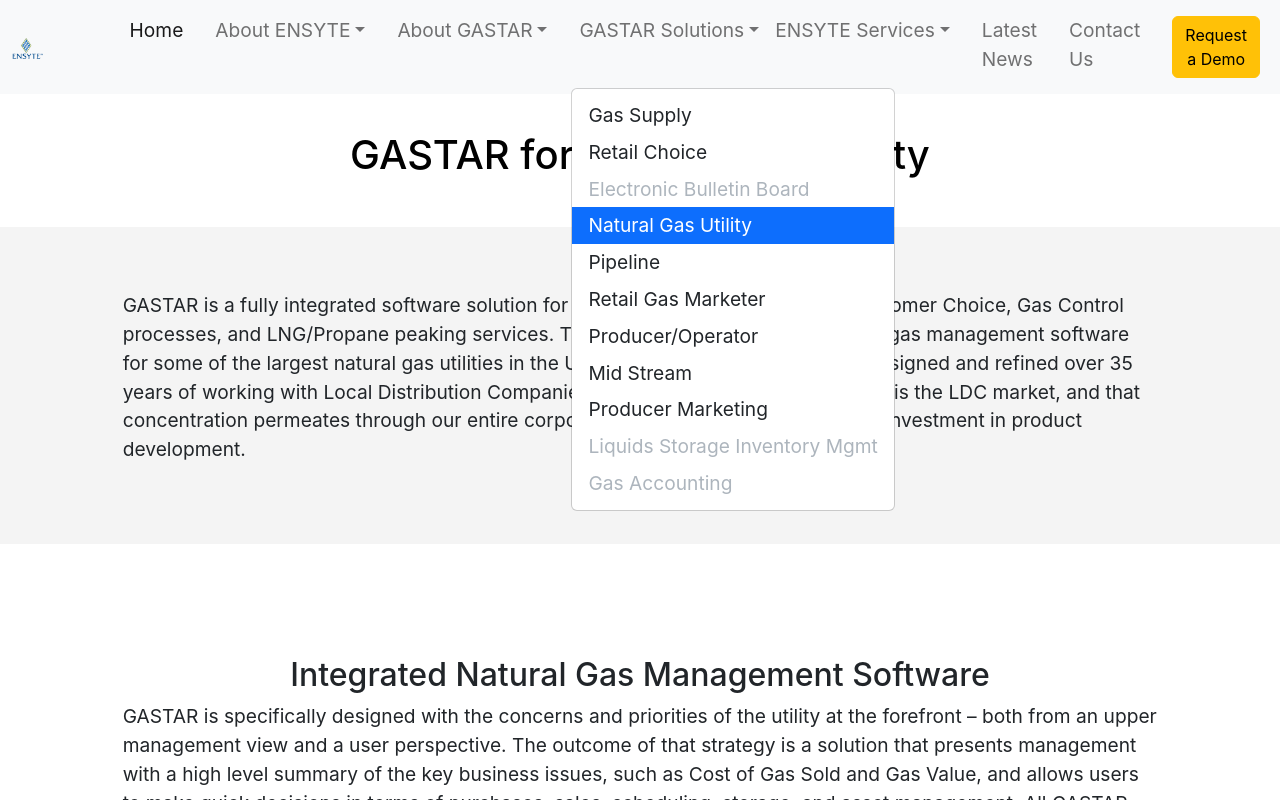
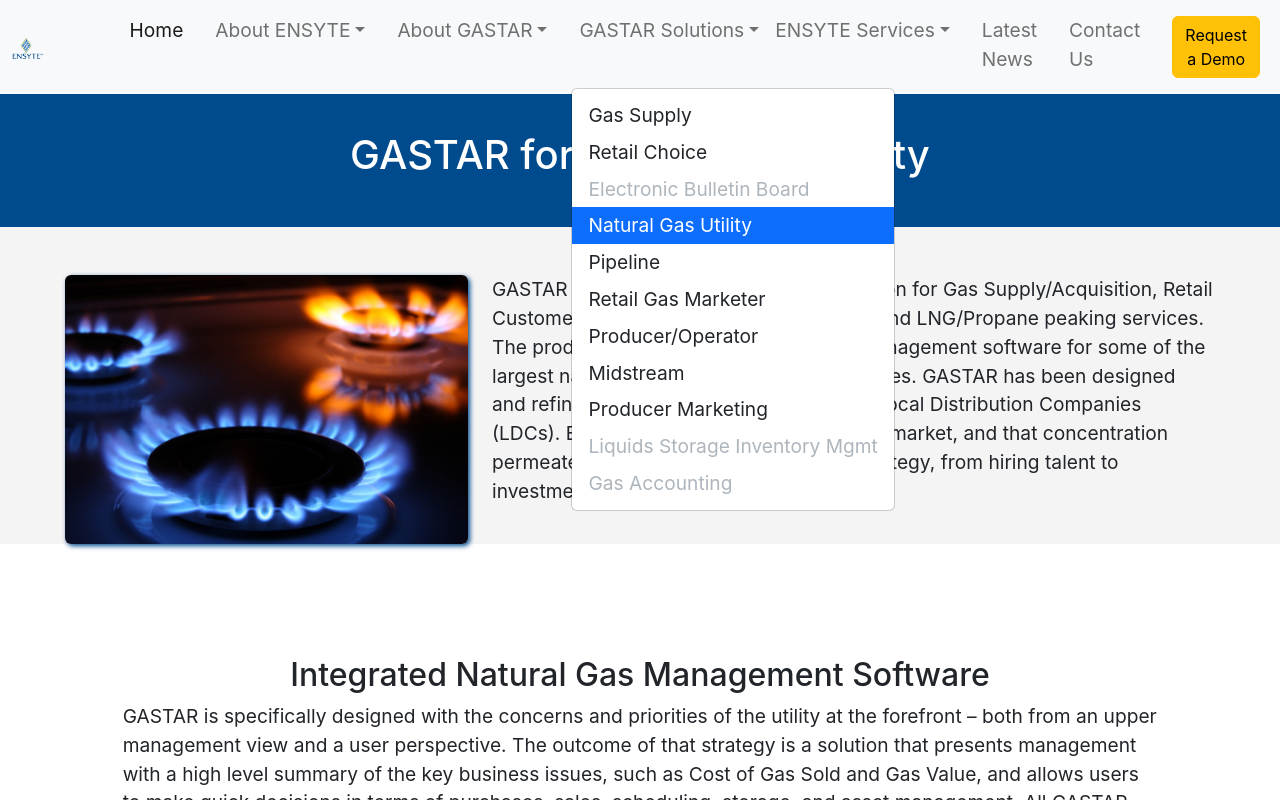
Before and after one commit to JeffGoji/React-Ensyte-Website, a React (Create React App) app: page /gastar-natural-gas in a window 1280 px wide. Both pictures are taken after a click on the button "GASTAR Solutions". Shown: the top 800 px of the page. Built offline with nearby package versions, Linux system fonts and the light colour scheme.

Commit message:
updated GASTAR solutions pages

```diff
--- a/src/components/GastarSolutions/Midstream.js
+++ b/src/components/GastarSolutions/Midstream.js
@@ -12,8 +12,8 @@ const Midstream = () => {
 
     return (
         <div className="container-fluid">
-            <div className="row">
-                <h1 className="text-center mt-5 mb-5">GASTAR for Midstream</h1>
+            <div className="row blue-bg">
+                <h1 className="text-center mt-5 mb-5 text-white">GASTAR for Midstream</h1>
             </div>
             <div className="row justify-content-center bg-lighter-grey mt-5 mb-5">
                 <div className="col-lg-3 col-sm-12 text-center">
--- a/src/components/GastarSolutions/Natgas.js
+++ b/src/components/GastarSolutions/Natgas.js
@@ -19,7 +19,7 @@ function Natgas() {
                     <img src={image1} alt="Product" className=' img-fluid mt-3 mb-3 rounded imgShadow' />
                 </div>
                 <div className="col-lg-6 col-md-12 col-sm-12 text-justify mt-5 text-center">
-                    <p className="mt-5">GASTAR provides an integrated approach to computing producer netback settlements to well working interest owners, complete with a Sales Module. The complete system handles natural gas, oil, and Natural Gas Liquids (NGLs).</p>
+                    <p className="mt-5 text-start">GASTAR provides an integrated approach to computing producer netback settlements to well working interest owners, complete with a Sales Module. The complete system handles natural gas, oil, and Natural Gas Liquids (NGLs).</p>
                 </div>
             </div>
             <div className="row justify-content-center mt-5 mb-5">
--- a/src/components/GastarSolutions/NaturalGas.js
+++ b/src/components/GastarSolutions/NaturalGas.js
@@ -1,7 +1,7 @@
 import { useEffect } from "react";
 import { NavLink } from 'react-router-dom'
 
-
+import image1 from '../../assets/img/NaturalGasUtility.jpg'
 
 function NaturalGas() {
 
@@ -11,15 +11,15 @@ function NaturalGas() {
 
     return (
         <div className="container-fluid bg-white">
-            <div className="row">
-                <h1 className="text-center mt-5 mb-5 text-black">GASTAR for Natural Gas Utility</h1>
+            <div className="row blue-bg">
+                <h1 className="text-center mt-5 mb-5 text-white">GASTAR for Natural Gas Utility</h1>
             </div>
             <div className="row justify-content-center bg-lighter-grey mb-5">
-                {/* <div className="col-lg-6 col-sm-12 text-center">
-                    <img src={image1} alt="Product" className=' img-fluid' />
-                </div> */}
-                <div className="col-lg-10 col-md-12 col-sm-12 text-justify p-3 mb-5 mt-5">
-                    <p>GASTAR is a fully integrated software solution for Gas Supply/Acquisition, Retail Customer Choice, Gas Control processes, and LNG/Propane peaking services. The product is the preferred natural gas management software for some of the largest natural gas utilities in the United States. GASTAR has been designed and refined over 35 years of working with Local Distribution Companies (LDCs). ENSYTE’s primary focus is the LDC market, and that concentration permeates through our entire corporate strategy, from hiring talent to investment in product development.
+                <div className="col-lg-4 col-sm-12 text-center">
+                    <img src={image1} alt="Gas Utility" className=' img-fluid rounded imgShadow mt-5' style={{ maxHeight: "400px" }} />
+                </div>
+                <div className="col-lg-7 col-md-12 col-sm-12 text-justify">
+                    <p className="mt-5">GASTAR is a fully integrated software solution for Gas Supply/Acquisition, Retail Customer Choice, Gas Control processes, and LNG/Propane peaking services. The product is the preferred natural gas management software for some of the largest natural gas utilities in the United States. GASTAR has been designed and refined over 35 years of working with Local Distribution Companies (LDCs). ENSYTE’s primary focus is the LDC market, and that concentration permeates through our entire corporate strategy, from hiring talent to investment in product development.
                     </p>
                 </div>
             </div>
--- a/src/components/GastarSolutions/Producer.js
+++ b/src/components/GastarSolutions/Producer.js
@@ -11,7 +11,7 @@ const Producer = () => {
 
     return (
         <div className="container-fluid">
-            <div className="row">
+            <div className="row blue-bg text-white">
                 <h1 className="text-center mt-5 mb-5">GASTAR for Upstream Production</h1>
             </div>
             <div className="row justify-content-center bg-lighter-grey mt-5 mb-5">
--- a/src/components/GastarSolutions/RetailChoice.js
+++ b/src/components/GastarSolutions/RetailChoice.js
@@ -14,8 +14,8 @@ function RetailChoice() {
 
     return (
         <div className="container-fluid">
-            <div className="row">
-                <h1 className="text-center mt-5 mb-5">Retail Choice & End User Transportation</h1>
+            <div className="row blue-bg">
+                <h1 className="text-center mt-5 mb-5 text-white">Retail Choice & End User Transportation</h1>
             </div>
             <div className="row justify-content-center bg-lighter-grey mt-5 mb-5">
 
--- a/src/components/GastarSolutions/RetailGas.js
+++ b/src/components/GastarSolutions/RetailGas.js
@@ -1,7 +1,7 @@
 import { useEffect } from "react";
 import { NavLink } from 'react-router-dom'
 
-import image1 from '../../assets/img/retail-marketing.jpg';
+import image1 from '../../assets/img/CustomerRetailChoice.jpg';
 import image2 from '../../assets/img/pipelines.jpg'
 
 const RetailGas = () => {
@@ -12,15 +12,15 @@ const RetailGas = () => {
 
     return (
         <div className="container-fluid bg-white">
-            <div className="row">
-                <h1 className="text-center mt-5 mb-5">Retail Gas Marketing</h1>
+            <div className="row blue-bg">
+                <h1 className="text-center mt-5 mb-5 text-white">Retail Gas Marketing</h1>
             </div>
             <div className="row justify-content-center bg-lighter-grey mt-5 mb-5">
-                <div className="col-lg-2 col-sm-12 text-center">
-                    <img src={image1} alt="Product" className=' img-fluid m-2 rounded imgShadow' style={{ maxHeight: "300px" }} />
+                <div className="col-lg-3 col-sm-12 text-center">
+                    <img src={image1} alt="Product" className=' img-fluid m-2 rounded imgShadow' />
                 </div>
                 <div className="col-lg-8 col-md-12 col-sm-12 text-justify mt-5">
-                    <p>GASTAR provides an integrated pipeline transportation solution to support all transaction-related aspects of Shipper/Transporter business practices in compliance with NAESB standards. The solution includes a Customer Relationship Management (CRM) Module, which houses all customer information and works in tandem with a Contracts Management Module to manage all city gate suppliers, marketers, pooling tariff structures, LDC transportation customers, and any other business parties.
+                    <p className="mt-5">GASTAR provides an integrated pipeline transportation solution to support all transaction-related aspects of Shipper/Transporter business practices in compliance with NAESB standards. The solution includes a Customer Relationship Management (CRM) Module, which houses all customer information and works in tandem with a Contracts Management Module to manage all city gate suppliers, marketers, pooling tariff structures, LDC transportation customers, and any other business parties.
                     </p>
                 </div>
             </div>
--- a/src/components/Nav/index.js
+++ b/src/components/Nav/index.js
@@ -109,7 +109,7 @@ export const Nav = () => {
                                 <li>
                                     <NavLink className="dropdown-item" to="/gastar-producer">Producer/Operator</NavLink>
                                 </li>
-                                <li><NavLink className="dropdown-item" to="/gastar-midstream">Mid Stream</NavLink></li>
+                                <li><NavLink className="dropdown-item" to="/gastar-midstream">Midstream</NavLink></li>
                                 <li>
                                     <NavLink className="dropdown-item" to="/gastar-natgas-producer">Producer Marketing</NavLink>
                                 </li>
```
Also changed, not shown: src/components/GastarSolutions/Pipeline.js (+11 -10 lines), src/assets/img/CustomerRetailChoice.jpg (added), src/assets/img/NaturalGasUtility.jpg (added).
